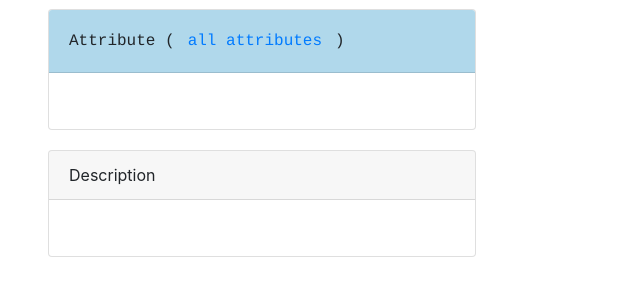
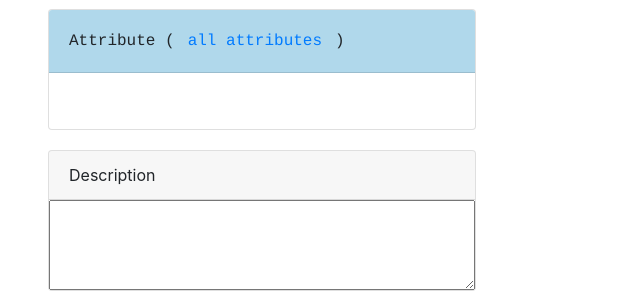
Before and after one commit to hannahchiu/Data2textDemo, a Flask app: page / in a window 1280 px wide. Shown: the part 503-810 px from the top of the page, without its empty margins (0-640 px from the left). Before the commit the page ends 760 px from the top, so only its background shows below. Run offline with Flask 2, Linux system fonts and the light colour scheme.

Commit message:
change description to textarea

```diff
--- a/app/routes.py
+++ b/app/routes.py
@@ -73,7 +73,7 @@ def index():
                 description = generator_zh.test(table)
 
                 ds = description.split('\n') # description per line (momo format -> bullet points)
-                description = ""
+                # description = ""
         tuples = list(table.items())  # turn table into tuples of 2 elements
         return render_template('index.html', form=form, table=tuples, description=description, product_list=NAMES_ZH, ds=ds)
 
--- a/app/templates/base.html
+++ b/app/templates/base.html
@@ -62,17 +62,9 @@
                 <div class="card-header">
                   Description
                 </div>
-                <div class="card-body">
-                    <!-- <p> {{ description }} </p> -->
-                    <ul>
-                      {% for l in ds %}
-                      <li>{{ l }}</li>
-                      {% endfor %}
-                    </ul>
-                </div>
+                <textarea class="card-body">{{ description }}</textarea>
+              </div>
 
-              </div>
-<!--            </div>-->
             </div>
 
           </div>
```
